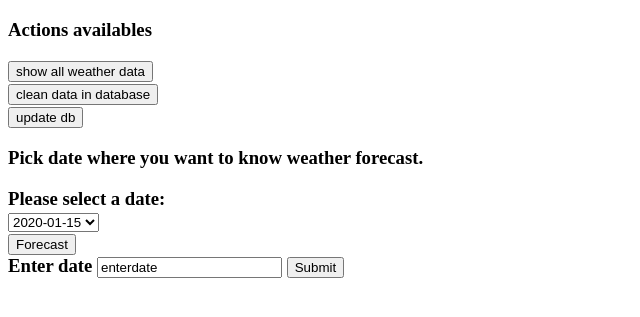
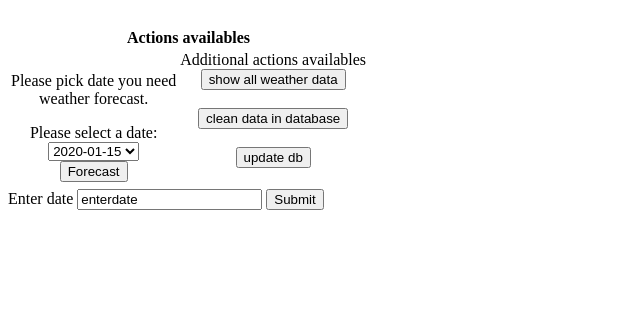
Before and after one commit to rinxster/epam-diploma-v7, a Flask app: template templates/index.html in a window 1280 px wide. Shown: the top 317 px of the page, without its empty margins (0-640 px from the left). Run offline with Flask 2, Linux system fonts and the light colour scheme; the template is opened without the code that fills it: most values are stand-ins (such as "Sample title", 1, 10 or a date in 2020); some libraries are stand-ins or nearby versions.

Commit message:
added link to homepage and reformatted index page

```diff
--- a/templates/index.html
+++ b/templates/index.html
@@ -4,23 +4,23 @@
     <meta charset="utf-8" />
     <title>Moscow weather forecast application</title>
 </head>
-<h3>Actions availables<h3/>
-    <form method="post" action="/showalldata">
-        <input type="submit" value="show all weather data" name="showalldata"/>
-    </form>
 
-    <form method="post" action="/cleandata">
-        <input type="submit" value="clean data in database" name="cleandata"/>
-    </form>
-
-    <form method="post" action="/updatedb">
-        <input type="submit" value="update db" name="updatedb"/>
-    </form>
+<table>
+    <thead>
+        <tr>
+            <th colspan="2">Actions availables</th>
+            <br>
+        </tr>
+    </thead>
+    <tbody>
+        <tr>
+            <td style="text-align: center; vertical-align: middle;">
+              <p>Please pick date you need
+                <br> weather forecast.</p>
 
               <form method="post" action="/showbydate">
                 <div>
 
-          <p>Pick date where you want to know weather forecast.</p>
                   <span class="input-group-addon">Please select a date:</span>
                   <div class="select">
 
@@ -40,6 +40,35 @@
 
               </form>
 
+
+            </td>
+
+            <td style="text-align: center; vertical-align: middle;">Additional actions availables
+              <br>
+              <form method="post" action="/showalldata">
+                <input type="submit" value="show all weather data" name="showalldata"/>
+            </form>
+            <br>
+            <form method="post" action="/cleandata">
+                <input type="submit" value="clean data in database" name="cleandata"/>
+            </form>
+            <br>
+            <form method="post" action="/updatedb">
+                <input type="submit" value="update db" name="updatedb"/>
+            </form>
+            <br>
+
+
+            </td>
+
+
+        </tr>
+    </tbody>
+</table>
+
+
+
+
       <form action="/showbydate">
         <label for="enterdate">Enter date</label>
         <input type="text" name="enterdate" value="enterdate" required>
--- a/templates/showalldata.html
+++ b/templates/showalldata.html
@@ -4,6 +4,9 @@
     <meta charset="utf-8" />
     <title>Metaweather Msk List</title>
 </head>
+<br>
+<a href="{{ '/' }}">Back to home page</a>
+<br>
 
       <table border="1" style="width:60px; color:black ; border: 2cm;" style="text-align:center">
         <caption align="top">Weather results in Moscow</caption>
--- a/templates/showbydate.html
+++ b/templates/showbydate.html
@@ -5,6 +5,9 @@
     <title>Metaweather Msk List</title>
 </head>
 <body>
+    <br>
+    <a href="{{ '/' }}">Back to home page</a>
+    <br>
 
     <table border="1" style="width:60px; color:black ; border: 2cm;">
         <caption align="top">Weather forecast for {{select}} in Moscow</caption>
--- a/templates/updatedb.html
+++ b/templates/updatedb.html
@@ -3,6 +3,10 @@
 <head>
 </head>
 <body>
+<br>
 Database update completed!
+<br>
+<br>
+<a href="{{ '/' }}">Back to home page</a>
 </body>
 </html>
```
Also changed, not shown: templates/cleandata.html (+7 -1 lines). Lines whose indentation alone changed are shown as unchanged.
